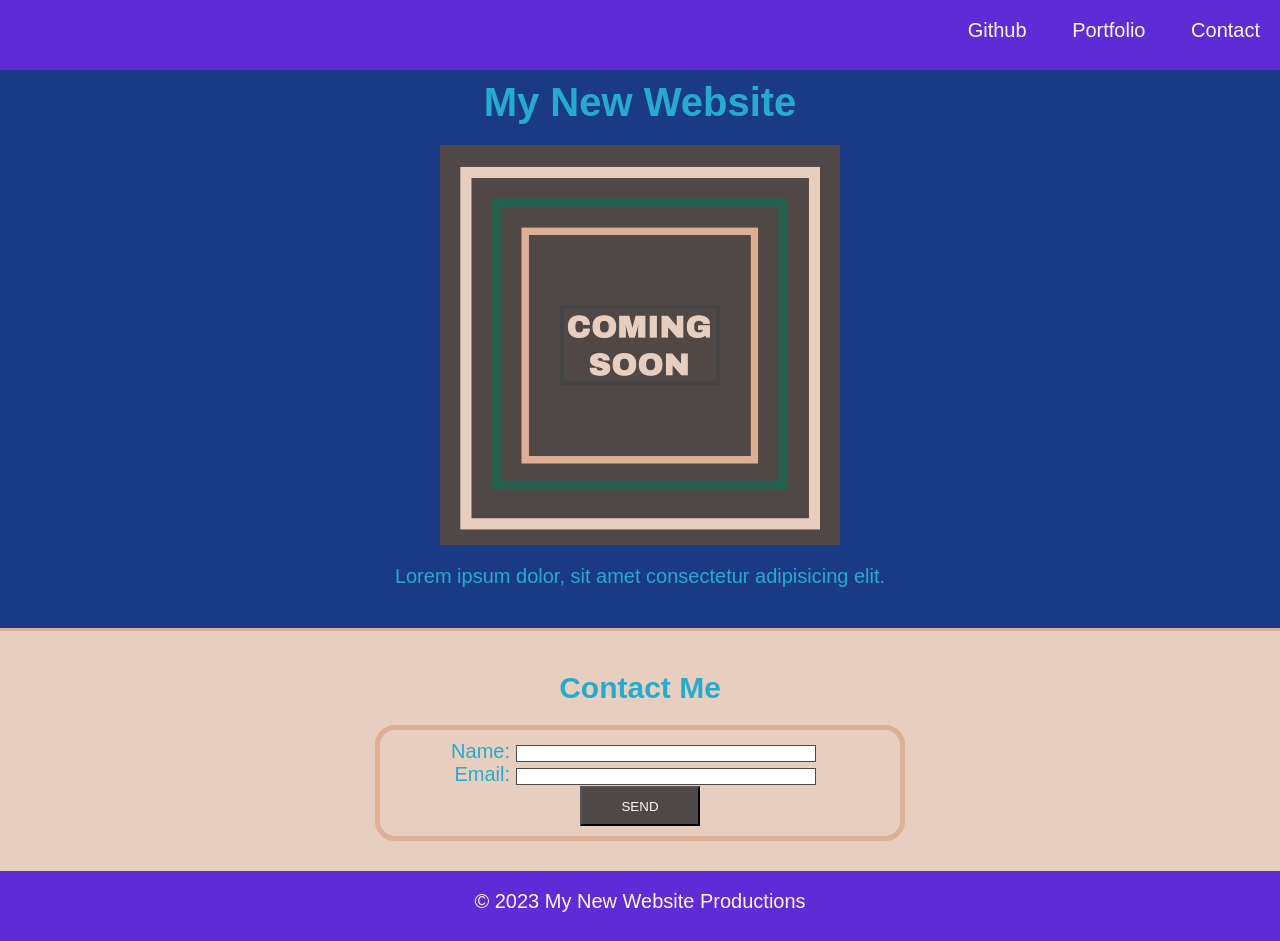
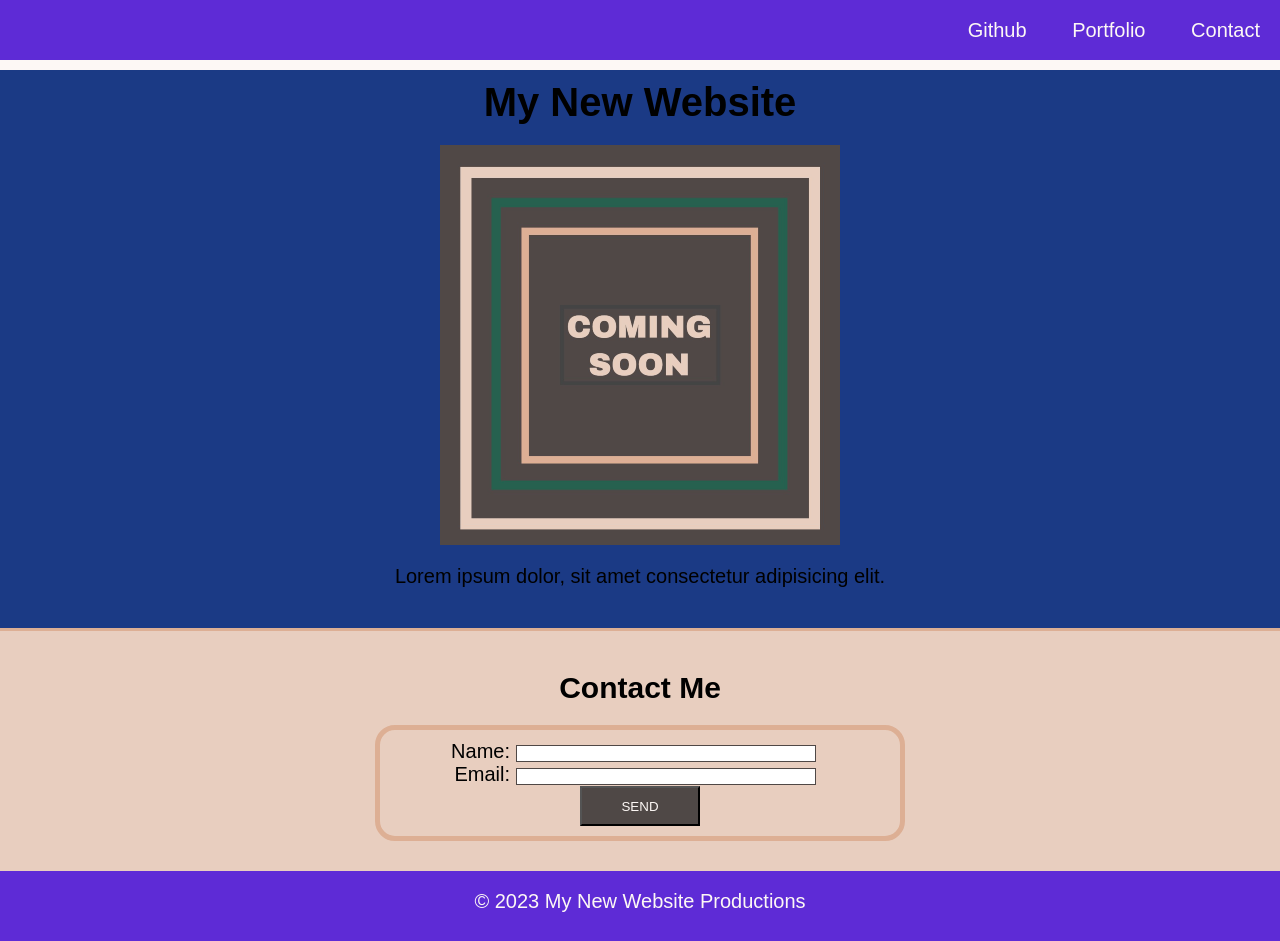
Before and after one commit to randirose/mini-project-landing-page, a plain HTML site: page index.html in a window 1280 px wide. Drawn offline with Linux system fonts and the light colour scheme; files that its build step writes are made by us from their sources; files whose address does not match are found by name.

Commit message:
edited more colors

```diff
--- a/style.css
+++ b/style.css
@@ -10,7 +10,7 @@
     font-family: "Goudy Bookletter 1911", sans-serif;
     font-size: 20px;
     background-color: #1b3a85;
-    color: #25abd0;
+    color: FDF8F5;
   }
 
   h1,
@@ -43,7 +43,7 @@
 
   header {
     position: fixed;
-    border-bottom: 10px solid #5e2bd6;
+    border-bottom: 10px solid #FDF8F5;
   }
 
   footer {
```
